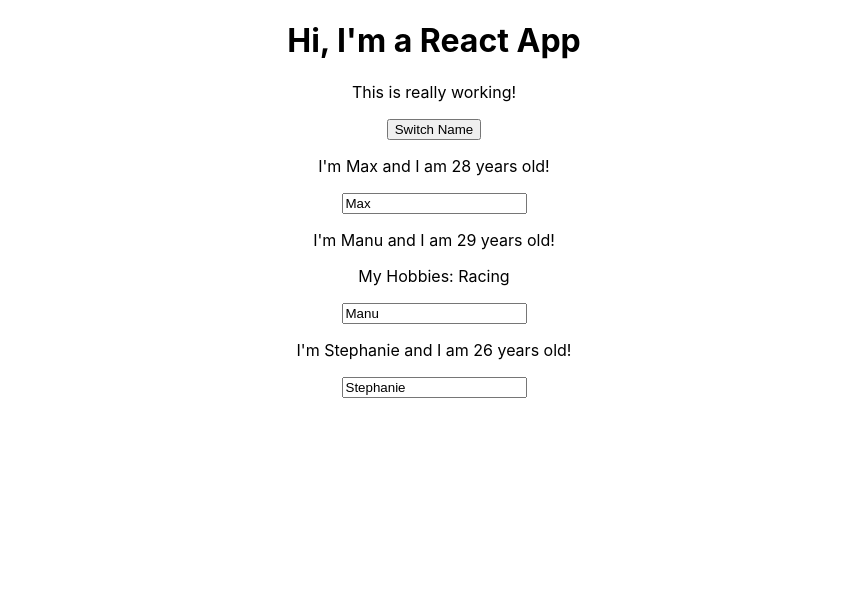
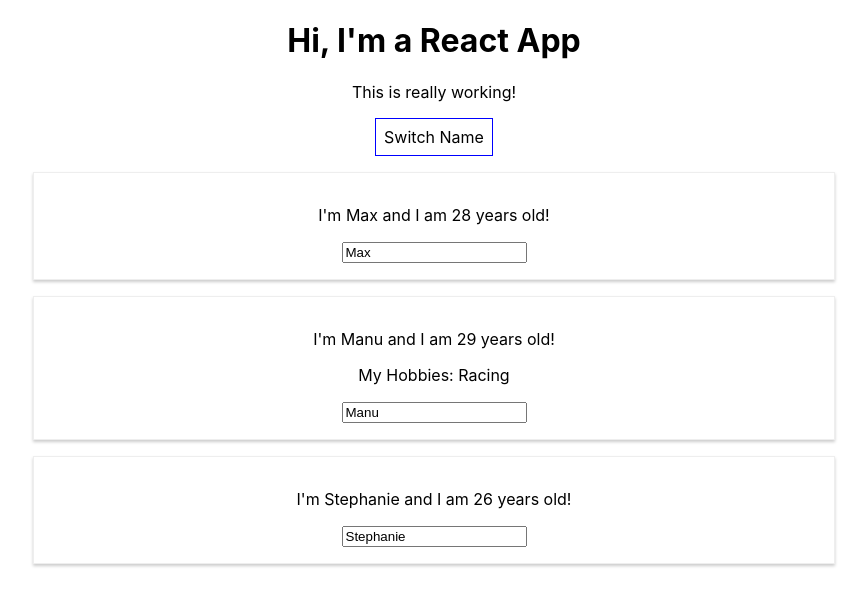
Before and after one commit to GunaUI/React-2019, a React (Create React App) app in the folder react-complete-guide/: page / in a window 1280 px wide. Shown: the top 606 px of the page, without its empty margins (206-1073 px from the left). Built offline with nearby package versions, Linux system fonts and the light colour scheme.

Commit message:
Styling component

```diff
--- a/react-complete-guide/src/App.js
+++ b/react-complete-guide/src/App.js
@@ -36,11 +36,18 @@
   }
 // avoid below onClick - this is inefficient
   render () {
+    const styleguide = {
+      backgroundColor: 'white',
+      font: 'inherit',
+      border: '1px solid blue',
+      padding: '8px',
+      cursor: 'pointer'
+    };
     return (
       <div className="App">
         <h1>Hi, I'm a React App</h1>
         <p>This is really working!</p>
-        <button onClick={() => this.switchNameHandler('Maximilian!!')}>Switch Name</button>
+        <button style={styleguide} onClick={() => this.switchNameHandler('Maximilian!!')}>Switch Name</button>
         <PersonImport
           name={this.state.persons[0].name}
           age={this.state.persons[0].age} />
--- /dev/null
+++ b/react-complete-guide/src/Person/Person.css
@@ -0,0 +1,8 @@
+.Person {
+    width: 60%;
+    margin: 16px auto;
+    border: 1px solid #eee;
+    box-shadow: 0 2px 3px #ccc;
+    padding: 16px;
+    text-align: center;
+}
--- a/react-complete-guide/src/Person/Person.js
+++ b/react-complete-guide/src/Person/Person.js
@@ -1,8 +1,8 @@
 import React from 'react';
-
+import './Person.css';
 const personExport = ( properties ) => {
     return (
-        <div>
+        <div className="Person">
             <p onClick={properties.clickme}>I'm {properties.name} and I am {properties.age} years old!</p>
             <p>{properties.children}</p>
             <input type="text" onChange={properties.heychanged} value={properties.name} />
```
Also changed, not shown: 1 other file (tests, documents, lock files or other folders).
